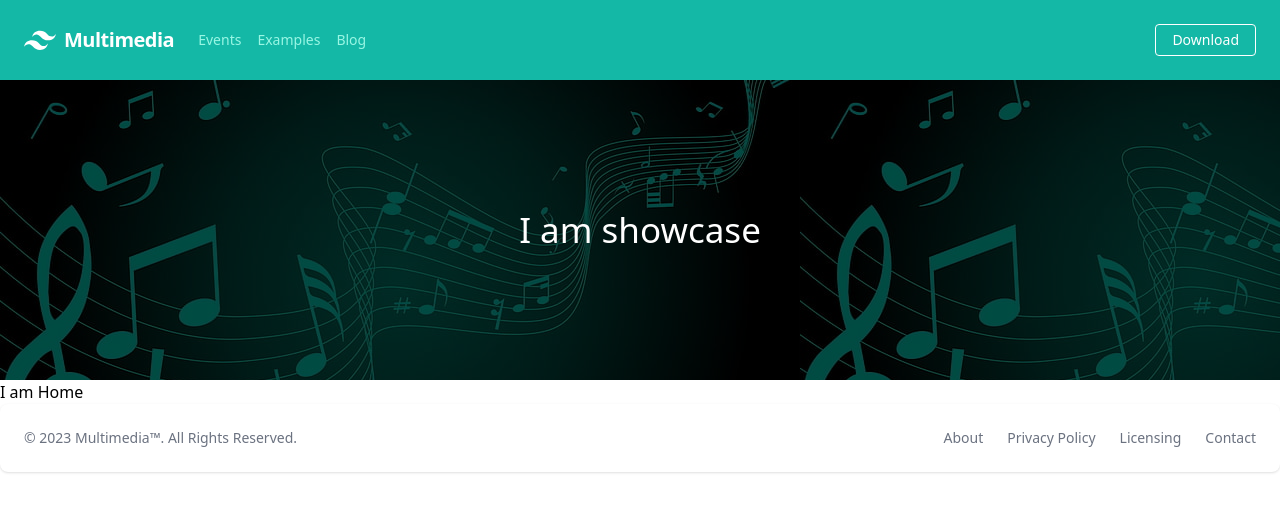
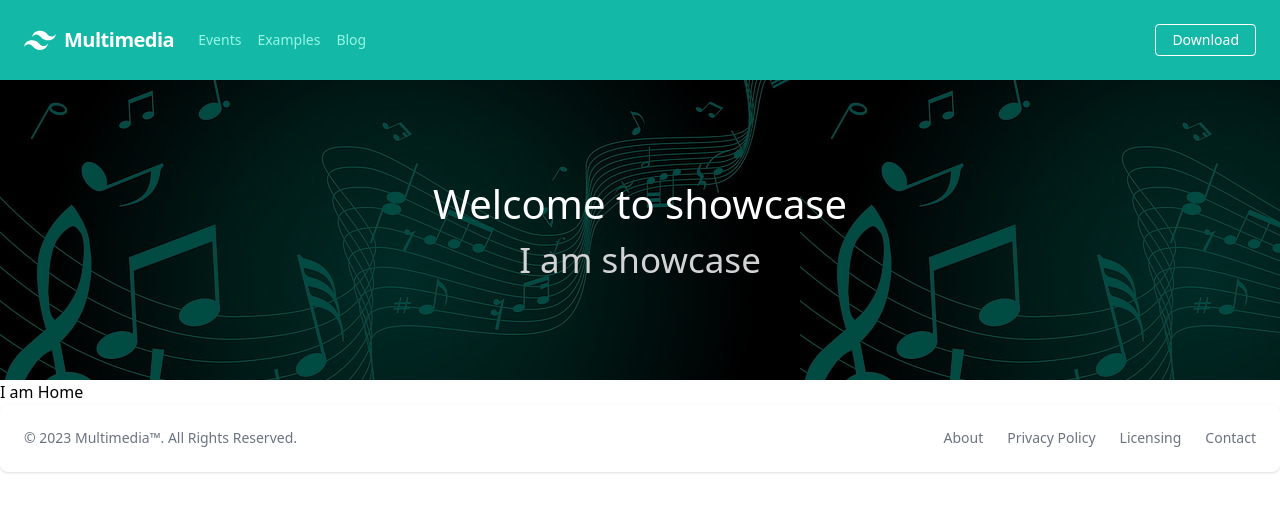
Before and after one commit to jakir-ruet/multimedia, a Next.js app: page / in a window 1280 px wide. Shown: the top 512 px of the page. Built offline with nearby package versions, Linux system fonts and the light colour scheme.

Commit message:
showcase design done

```diff
--- a/components/Showcase.tsx
+++ b/components/Showcase.tsx
@@ -2,6 +2,7 @@ import styles from '@/styles/Showcase.module.css';
 function Showcase() {
   return (
     <div className={styles.showcase}>
+      <h1>Welcome to showcase</h1>
       <h2>I am showcase</h2>
     </div>
   );
--- a/src/styles/Showcase.module.css
+++ b/src/styles/Showcase.module.css
@@ -28,3 +28,7 @@
   font-size: 40px;
   margin-bottom: 0;
 }
+
+.showcase h2 {
+  color: lightgray;
+}
```
